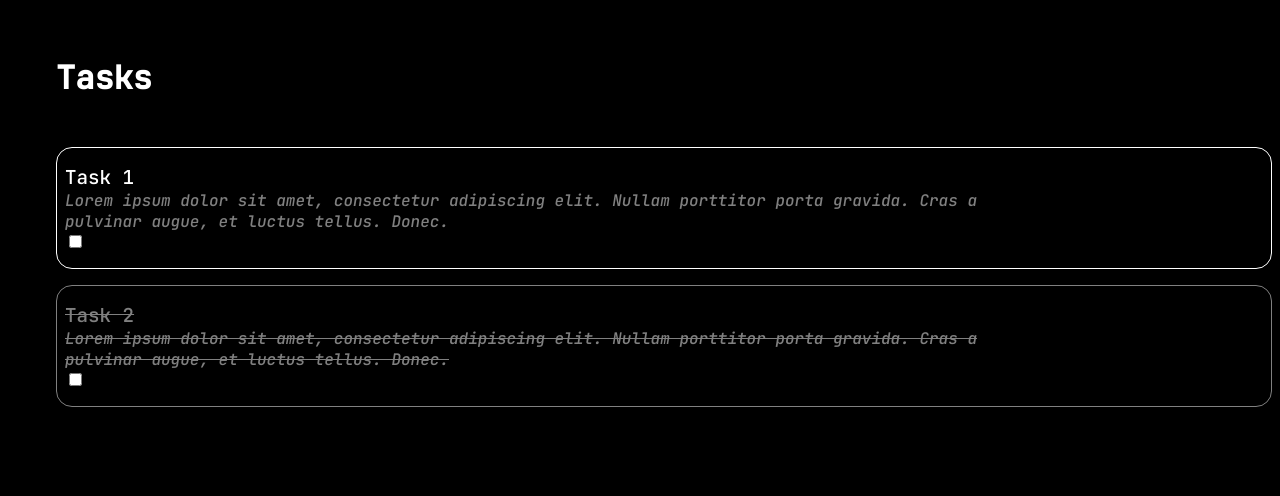
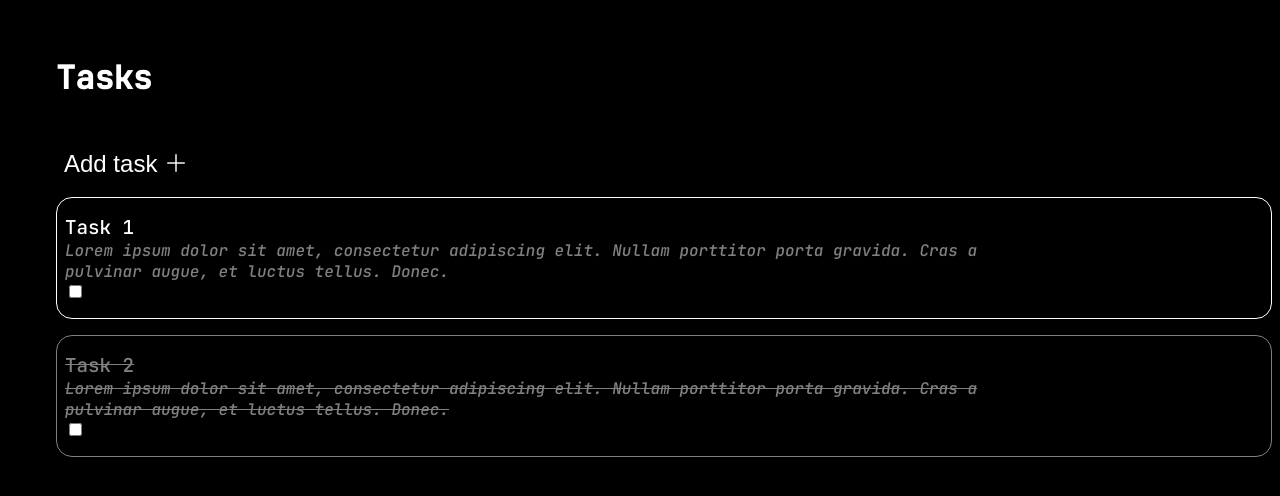
Before and after one commit to dastarruer/ToDoIt, a Flask app: page / in a window 1280 px wide. Shown: the top 496 px of the page. Run offline with Flask 3, Linux system fonts and the light colour scheme.

Commit message:
Forgot to add this

```diff
--- a/templates/index.html
+++ b/templates/index.html
@@ -4,6 +4,7 @@
 
 {% block body%}
     <div id="header">Tasks</div>
+    <button id="add-task" class="btn">Add task <i class="bi bi-plus-lg"></i></button>
     <div class="unfinished-task">
         <div class="task-title">Task 1</div>
         <div class="description">Lorem ipsum dolor sit amet, consectetur adipiscing elit. Nullam porttitor porta gravida. Cras a pulvinar augue, et luctus tellus. Donec.</div>
--- a/templates/layout.html
+++ b/templates/layout.html
@@ -8,6 +8,7 @@
     <link rel="preconnect" href="https://fonts.googleapis.com">
     <link rel="preconnect" href="https://fonts.gstatic.com" crossorigin>
     <link href="https://fonts.googleapis.com/css2?family=JetBrains+Mono:ital,wght@0,500;1,500&display=swap" rel="stylesheet">
+    <link rel="stylesheet" href="https://cdn.jsdelivr.net/npm/bootstrap-icons@1.10.5/font/bootstrap-icons.css">
 
     <script src="static/script.js" defer></script>
 
```
